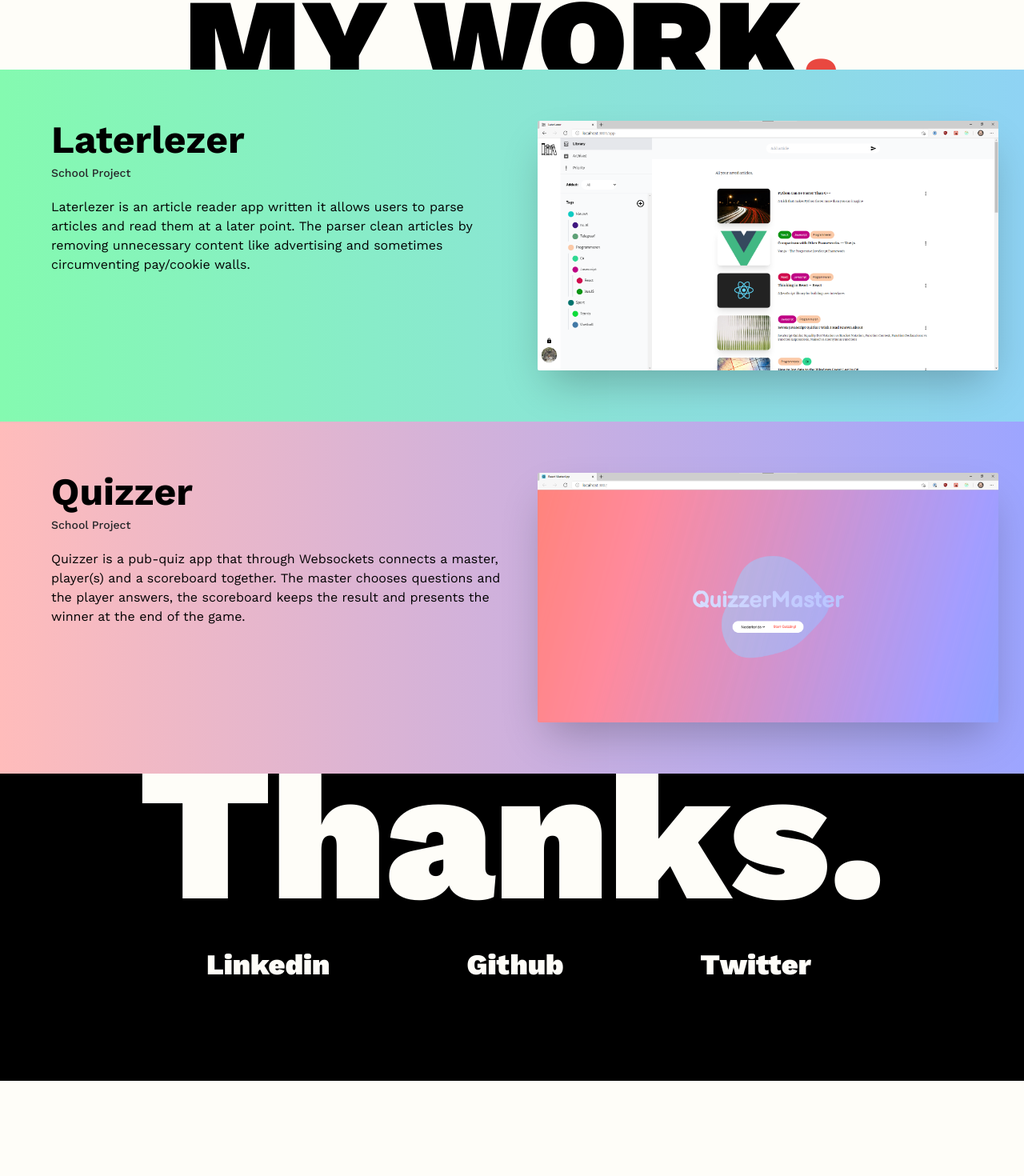
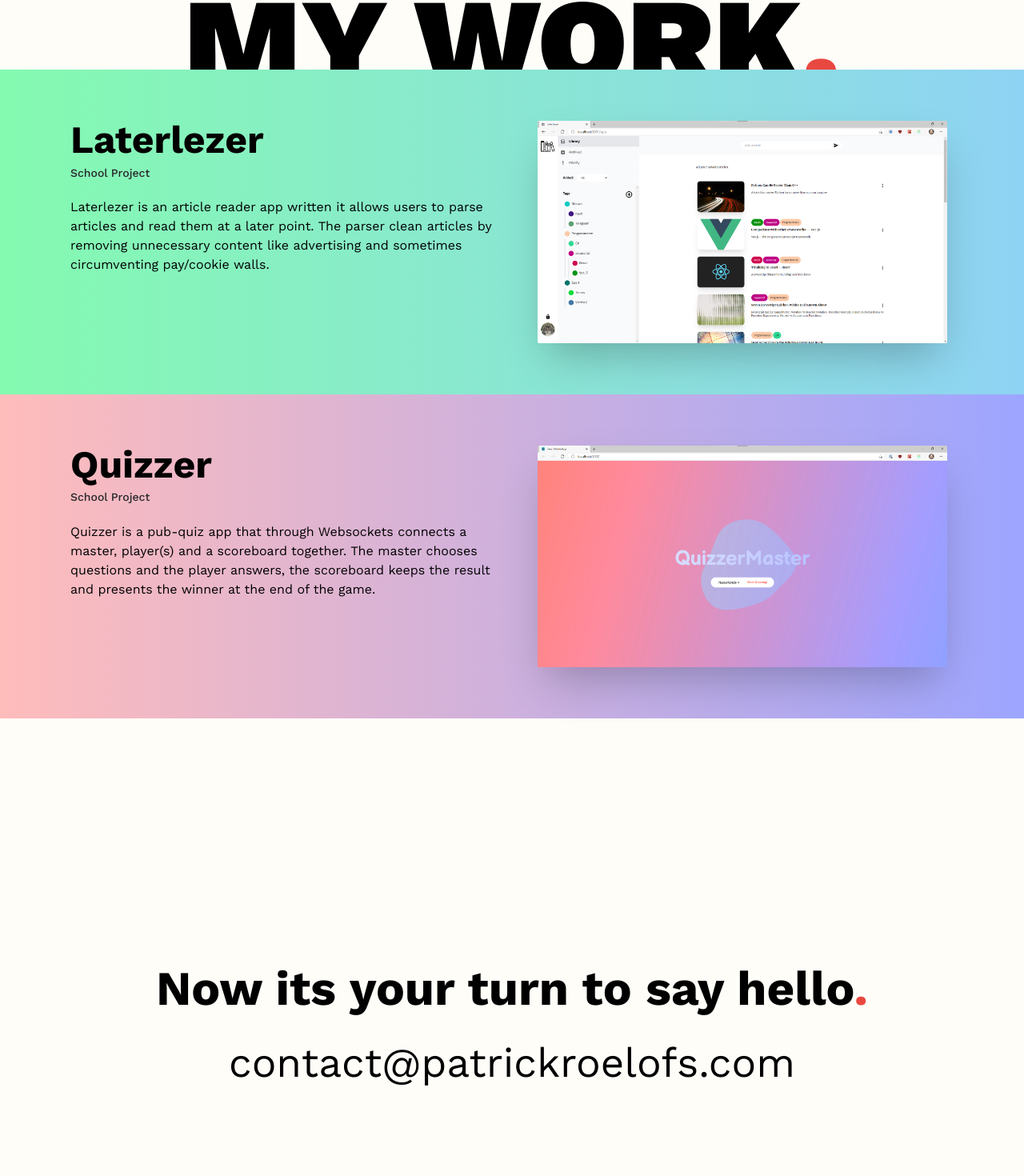
Before and after one commit to Patrickroelofs/Patrickroelofs.com, a React (Create React App) app in the folder client/: page / in a window 1280 px wide. Shown: the part 2101-3571 px from the top of the page at 80% size. Before the commit the page ends 3452 px from the top, so only its background shows below. Built offline with nearby package versions, Linux system fonts and the light colour scheme; what @tailwindcss/typography would draw is missing.

Commit message:
Add Contact section & fix responsive projects

```diff
--- a/client/src/app/views/home/Home.jsx
+++ b/client/src/app/views/home/Home.jsx
@@ -3,6 +3,7 @@ import React, { useRef, useState } from 'react';
 import Footer from '../../../components/footer/Footer';
 import Header from '../../../components/header/Header';
 import SkillsAndTools from '../../../components/skillsAndTools/SkillsAndTools';
+import Contact from '../../../components/contact/Contact';
 import emoji from '../../../helpers/emojiHelper';
 
 function Home() {
@@ -47,7 +48,7 @@ function Home() {
       <SkillsAndTools />
 
       <section className="w-screen min-h-screen m-auto pt-16 relative">
-        <h1 className="relative font-headers text-black font-black text-center top-20 uppercase" style={{ fontSize: '12vw' }}>
+        <h1 className="relative font-headers text-black font-black text-center top-0 lg:top-20 uppercase" style={{ fontSize: '12vw' }}>
           My work
           <span className="text-themeRed font-headers font-black">.</span>
         </h1>
@@ -56,9 +57,9 @@ function Home() {
           className="relative z-10 w-screen"
           style={{ background: 'linear-gradient(90deg, #84FAB0 0%, #8FD3F4 100%)', minHeight: '12vh' }}
         >
-          <div className="max-w-6xl m-auto py-16 grid grid-cols-2">
+          <div className="max-w-6xl m-auto py-16 grid grid-cols-1 md:grid-cols-2">
 
-            <div>
+            <div className="px-6">
               <div className="pb-6">
                 <h3 className="font-headers text-black font-bold text-5xl">Laterlezer</h3>
                 <sub className="font-headers font-medium text-sm text-gray-800">School Project</sub>
@@ -66,8 +67,8 @@ function Home() {
               <p className="font-headers">Laterlezer is an article reader app written it allows users to parse articles and read them at a later point. The parser clean articles by removing unnecessary content like advertising and sometimes circumventing pay/cookie walls.</p>
             </div>
 
-            <div className="text-right font-headers">
-              <img className="inline-block w-full shadow-2xl mx-8 rounded-sm" src="/projects/laterlezer_laptop.png" alt="hello" />
+            <div className="text-right font-headers mx-8 mt-6 md:mt-0">
+              <img className="inline-block w-full shadow-2xl rounded-sm" src="/projects/laterlezer_laptop.png" alt="hello" />
             </div>
 
           </div>
@@ -77,9 +78,9 @@ function Home() {
           className="relative z-10 w-screen"
           style={{ background: 'linear-gradient(90deg, #FFBCBB 0%, #9DA5FF 100%)', minHeight: '12vh' }}
         >
-          <div className="max-w-6xl m-auto py-16 grid grid-cols-2">
+          <div className="max-w-6xl m-auto py-16 grid grid-cols-1 md:grid-cols-2">
 
-            <div>
+            <div className="px-6">
               <div className="pb-6">
                 <h3 className="font-headers text-black font-bold text-5xl">Quizzer</h3>
                 <sub className="font-headers font-medium text-sm text-gray-800">School Project</sub>
@@ -87,12 +88,14 @@ function Home() {
               <p className="font-headers">Quizzer is a pub-quiz app that through Websockets connects a master, player(s) and a scoreboard together. The master chooses questions and the player answers, the scoreboard keeps the result and presents the winner at the end of the game.</p>
             </div>
 
-            <div className="text-right font-headers">
-              <img className="inline-block w-full shadow-2xl mx-8 rounded-sm" src="/projects/quizzer_laptop.png" alt="hello" />
+            <div className="text-right font-headers mx-8 mt-6 md:mt-0">
+              <img className="inline-block w-full shadow-2xl rounded-sm" src="/projects/quizzer_laptop.png" alt="hello" />
             </div>
 
           </div>
         </div>
+
+        <Contact />
       </section>
 
       <Footer />
--- a/client/src/components/contact/Contact.jsx
+++ b/client/src/components/contact/Contact.jsx
@@ -2,8 +2,20 @@ import React from 'react';
 
 function Contact() {
   return (
-    <section className="w-screen m-auto pt-16 relative text-center overflow-hidden">
-      <a href="mailto:contact@patrickroelofs.com">contact@patrickroelofs.com</a>
+    <section className="w-screen m-auto py-16 relative text-center h-screen flex items-center justify-center">
+      <div>
+        <p className="text-6xl font-headers font-bold">
+          Now its your turn to say hello
+          <span className="text-themeRed">.</span>
+        </p>
+        <a
+          style={{ fontSize: '4vw' }}
+          className="font-headers py-6 inline-block"
+          href="mailto:contact@patrickroelofs.com"
+        >
+          contact@patrickroelofs.com
+        </a>
+      </div>
     </section>
   );
 }
```
